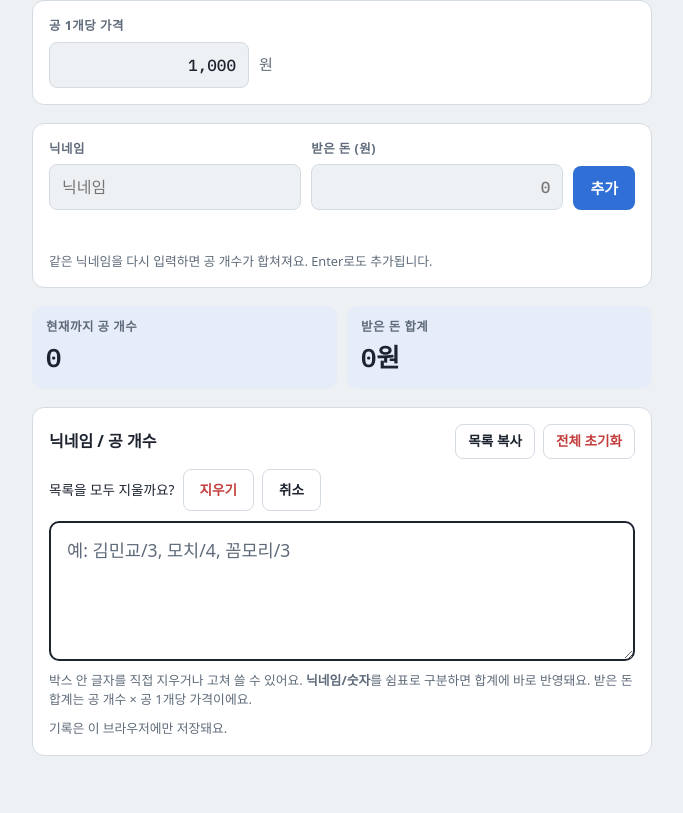
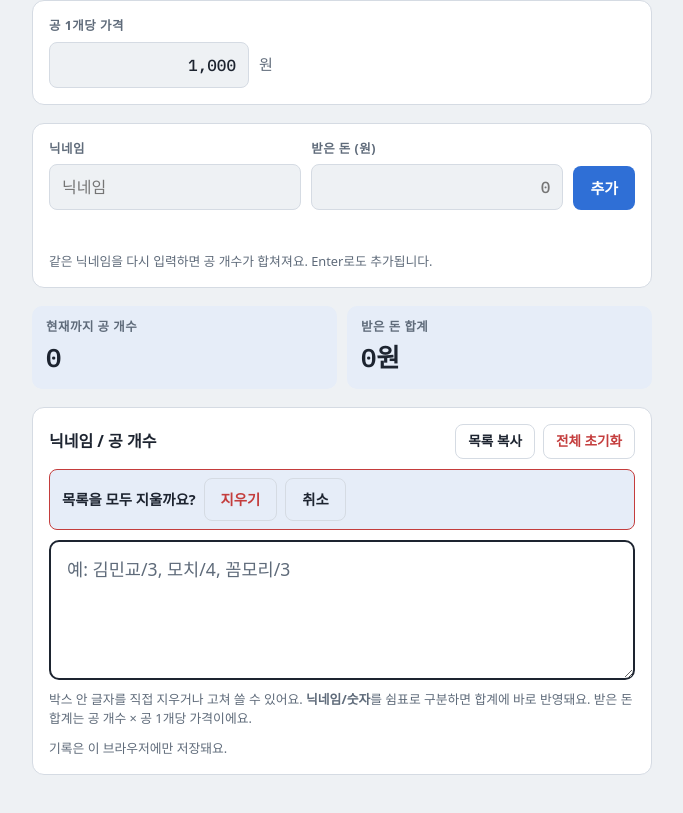
Before and after one commit to podbvz11-ui/Mochipinballcounter, a plain HTML site: page index.html in a window 1280 px wide. Both pictures are taken after a click on the button "전체 초기화". Shown: the part 95-908 px from the top of the page, without its empty margins (298-981 px from the left). Drawn offline with Linux system fonts and the light colour scheme; a web font is replaced by a local one.

Commit message:
Add files via upload

```diff
--- a/index.html
+++ b/index.html
@@ -59,7 +59,9 @@ button:focus-visible{outline:2px solid var(--accent);outline-offset:2px}
 #box::placeholder{color:var(--muted);font-weight:400}
 .note{font-size:.8rem;color:var(--muted);margin:0}
 .warnline{font-size:.82rem;color:var(--danger);margin:0}
-.confirm{display:flex;gap:8px;align-items:center;flex-wrap:wrap;font-size:.85rem}
+[hidden]{display:none!important}
+.confirm{display:flex;gap:8px;align-items:center;flex-wrap:wrap;font-size:.9rem;font-weight:600;
+  background:var(--soft);border:1px solid var(--danger);border-radius:8px;padding:8px 12px}
 @media (max-width:480px){.add{grid-template-columns:1fr 1fr}.add button{grid-column:1/-1}}
 </style>
 </head>
```
